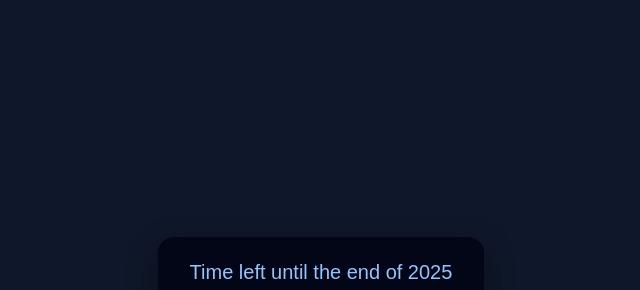
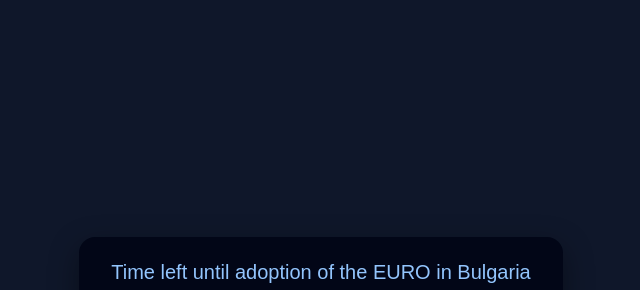
Before and after one commit to AnetaKovacheva/clock, a plain HTML site: page index.html in a window 1280 px wide. Shown: the part 69-359 px from the top of the page, without its empty margins (319-959 px from the left). Drawn offline with Linux system fonts and the light colour scheme.

Commit message:
update the title

```diff
--- a/index.html
+++ b/index.html
@@ -52,7 +52,7 @@
 </head>
 <body>
   <div class="timer">
-    <h1>Time left until the end of 2025</h1>
+    <h1>Time left until adoption of the EURO in Bulgaria</h1>
     <div id="countdown" class="time">Loading…</div>
     <div class="icons">🇪🇺 &nbsp; €</div>
     <div class="label">days : hours : minutes : seconds</div>
```
